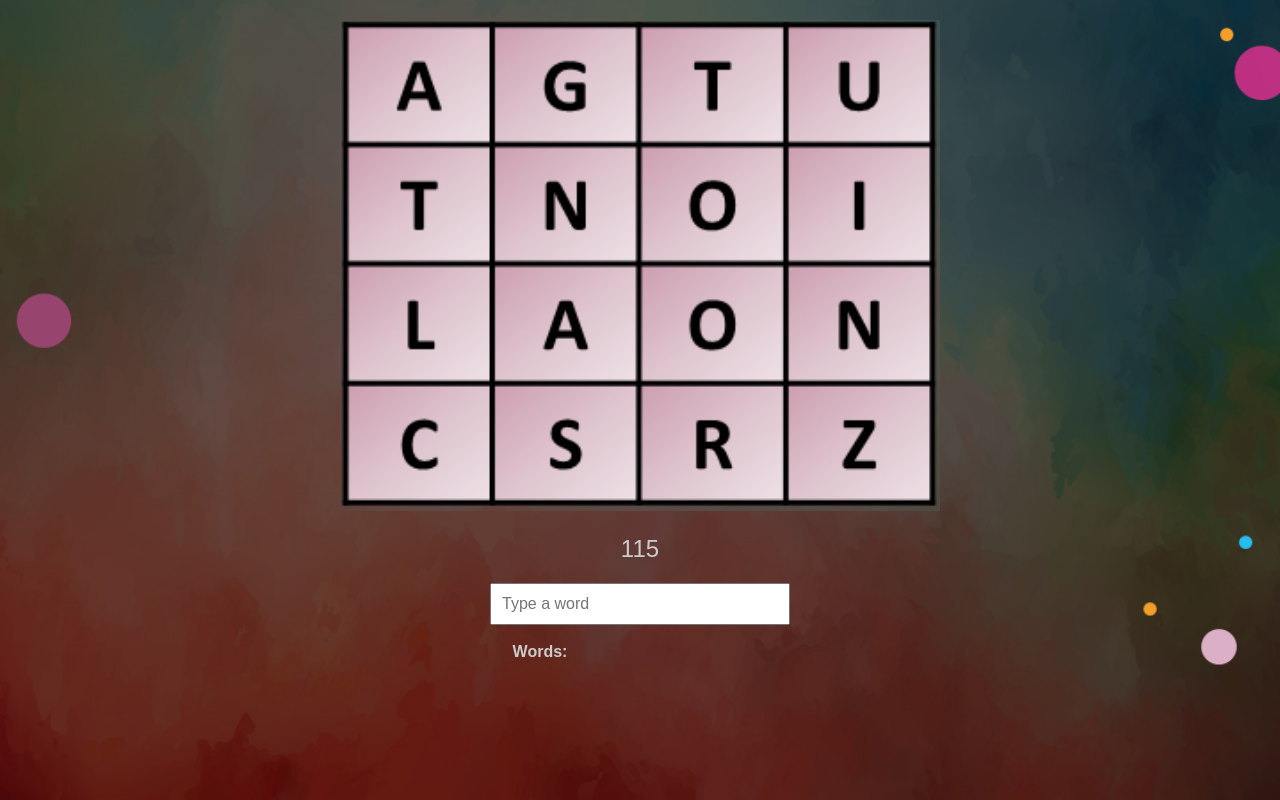
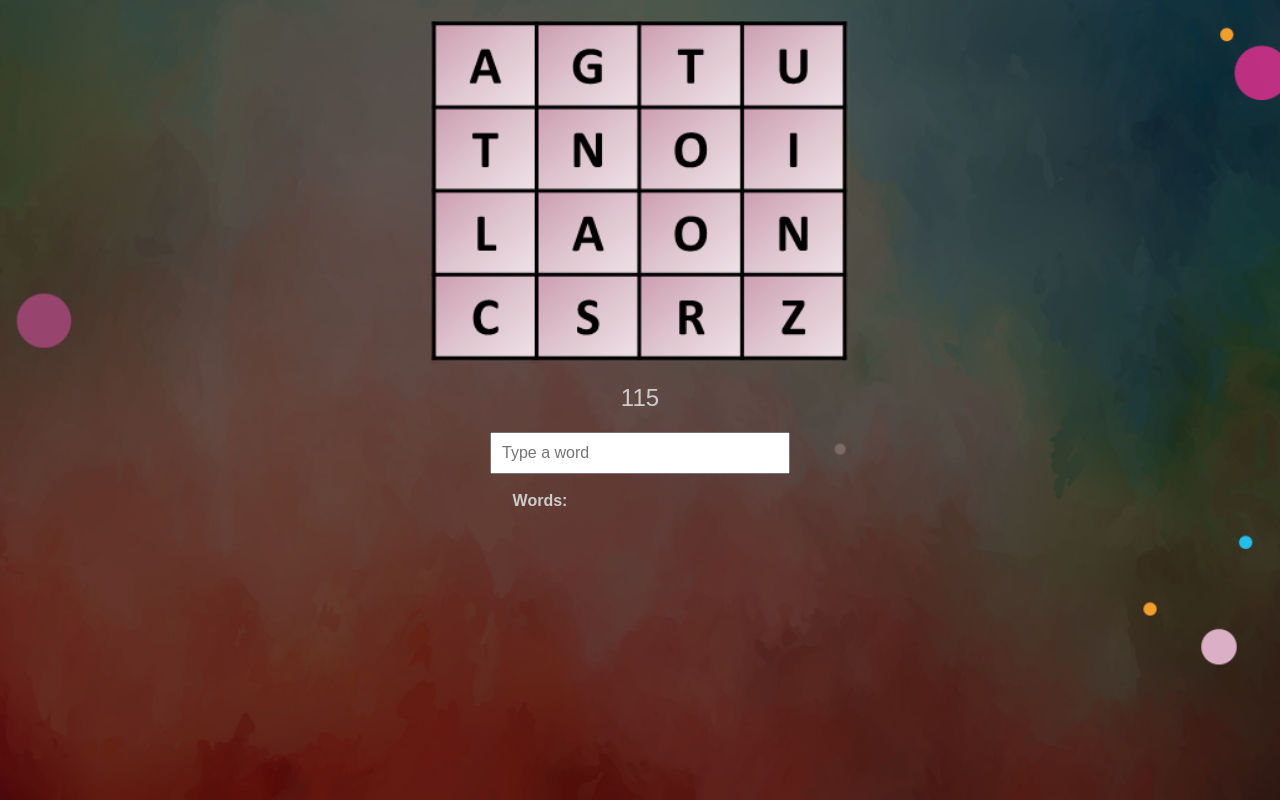
Before and after one commit to miggy1418/4Grid-Test, a plain HTML site: page index.html in a window 1280 px wide. Drawn offline with Linux system fonts and the light colour scheme.

Commit message:
Update index.html

```diff
--- a/index.html
+++ b/index.html
@@ -36,9 +36,10 @@
     }
 
     .container img {
-      width: 100%;
-      max-width: 600px;
+      width: min(90vw, 420px);
       height: auto;
+      display: block;
+      margin: 0 auto;
     }
 
     .timer {
```
